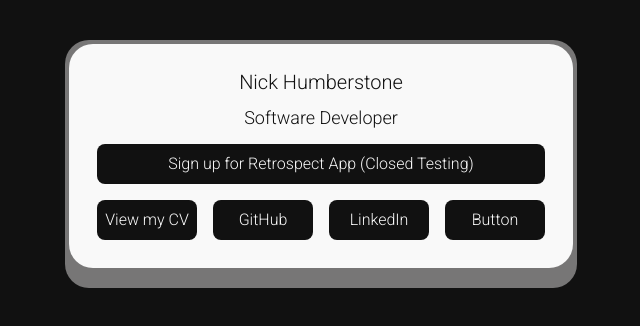
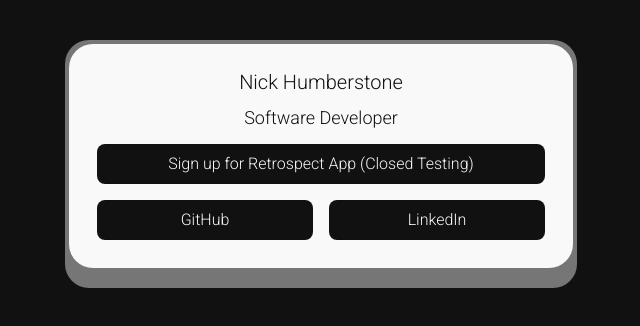
Before and after one commit to nickhumberstone/portfoliowebsite, a Next.js app: page / in a window 1280 px wide. Shown: the top 326 px of the page, without its empty margins (319-959 px from the left). Built offline with nearby package versions, Linux system fonts and the light colour scheme.

Commit message:
removed unused buttons

```diff
--- a/app/components/MobileCard.jsx
+++ b/app/components/MobileCard.jsx
@@ -18,14 +18,14 @@ const MobileCard = () => {
                 </div>
 
                 <div className="retrospect-button h-10 rounded-lg bg-primary text-secondary  m-2 p-4 justify-center items-center align-middle flex">
-                    <a className="text-center" href="mailto:nickhumberstone@gmail.com?subject=Joining%20closed%20testing%20for%20Retrospects"><p className="text-center">Sign up for Retrospect App (Closed Testing)</p></a>
+                    <a className="text-center" href="mailto:nickhumberstone@gmail.com?subject=Joining%20closed%20testing%20for%20Retrospect"><p className="text-center">Sign up for Retrospect App (Closed Testing)</p></a>
                 </div>
 
                 <div className="buttons-container text-secondary items-center justify-center flex flex-row m-auto">
-                    <a className="m-2 p-2 flex-1 rounded-lg bg-primary text-center" href="/hireme">View my CV</a>
+                    {/* <a className="m-2 p-2 flex-1 rounded-lg bg-primary text-center" href="/hireme">View my CV</a> */}
                     <a className="m-2 p-2 flex-1 rounded-lg bg-primary text-center" href="https://github.com/nickhumberstone">GitHub</a>
                     <a className="m-2 p-2 flex-1 rounded-lg bg-primary text-center" href="https://linkedin.com/in/nickhumberstone">LinkedIn</a>
-                    <a className="m-2 p-2 flex-1 rounded-lg bg-primary text-center" href="https://google.com">Button</a>
+                    {/* <a className="m-2 p-2 flex-1 rounded-lg bg-primary text-center" href="https://google.com">Button</a> */}
 
                 </div>
                 {/* <EmailSection /> */}
```
